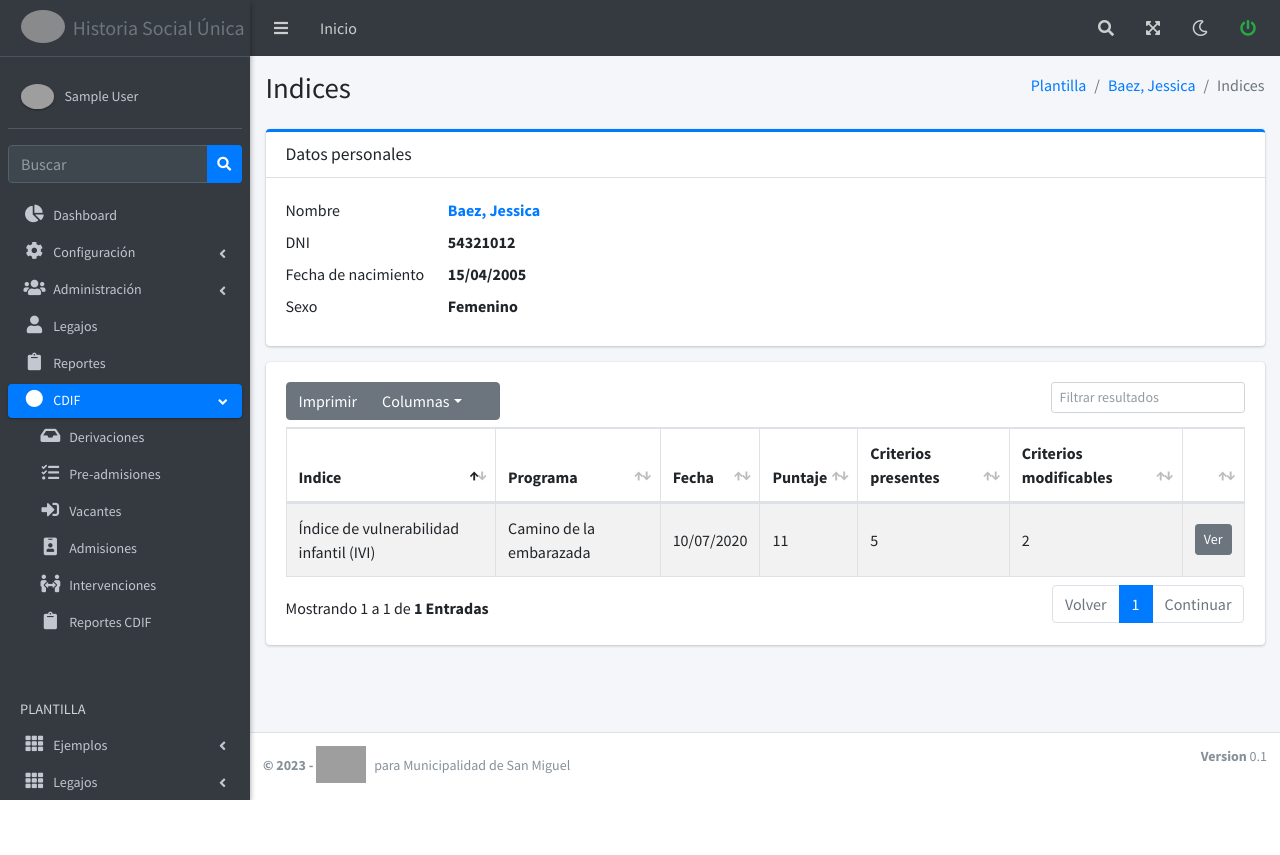
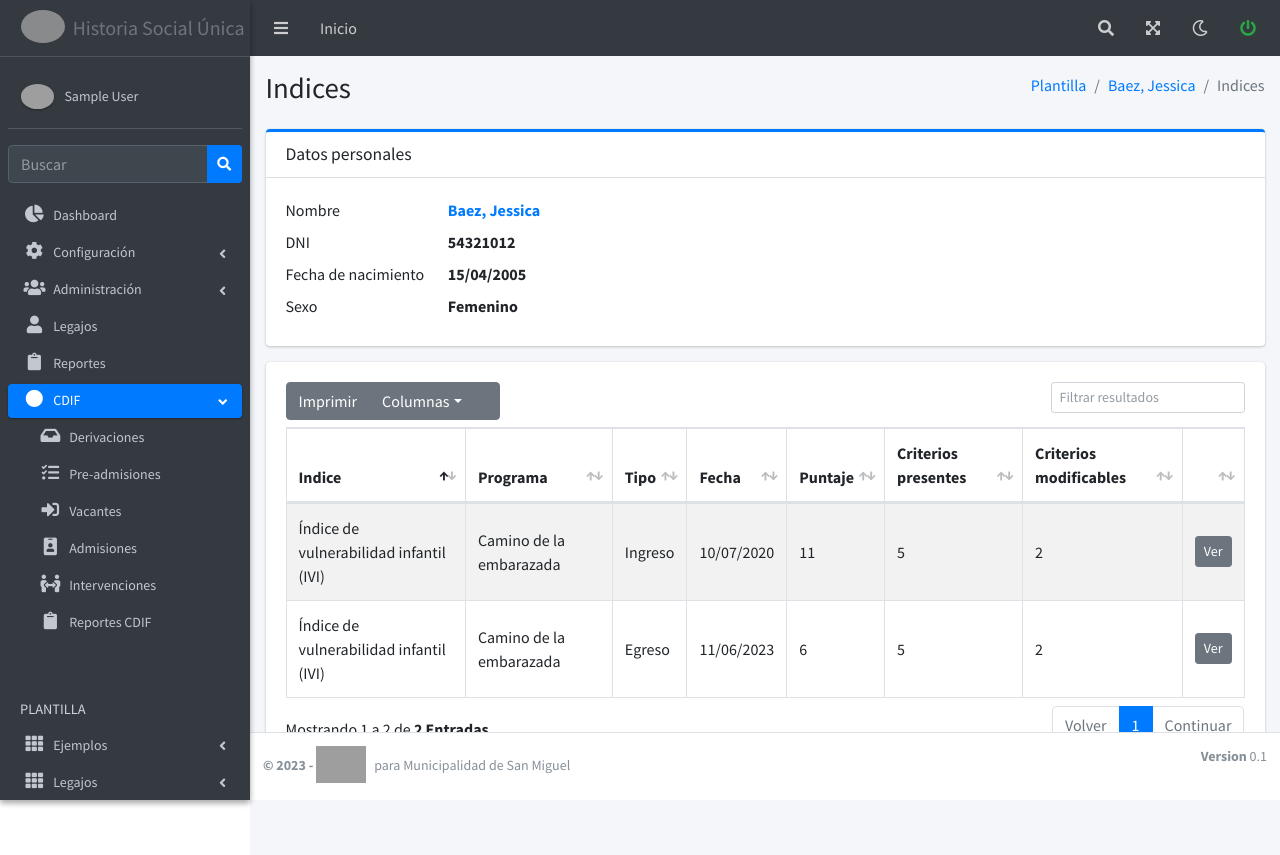
Before and after one commit to matias394/HSU-AGO, a Django app: page /plantilla/programas/indices in a window 1280 px wide. Before the commit the page ends 800 px from the top, so only its background shows below. Run offline with Django 4.2, Linux system fonts and the light colour scheme; the visitor is signed in with stand-in values (Sample User, id 1); data that the repository does not hold is empty; parts of the project's set-up code (start-up, migrations or seed data) failed here and were passed over; some libraries are stand-ins or nearby versions; grey boxes are pictures that could not be loaded.

Commit message:
se sumo Tipo a Indices

```diff
--- a/Inicio/templates/Ejemplos/indices.html
+++ b/Inicio/templates/Ejemplos/indices.html
@@ -64,6 +64,7 @@ Indices
             <tr>
               <th>Indice </th>
               <th>Programa</th>
+              <th>Tipo</th>
               <th>Fecha</th>
               <th>Puntaje</th>
               <th>Criterios presentes</th>
@@ -75,8 +76,21 @@ Indices
             <tr>
               <td> Índice de vulnerabilidad infantil (IVI) </td>
               <td>Camino de la embarazada</td>
+              <td>Ingreso </td>
               <td>10/07/2020 </td>
               <td>11</td>
+              <td>5</td>
+              <td>2</td>
+              <td class="text-right">
+                <a href="" class="btn btn-secondary btn-sm ver" title="Ver admisión">Ver</a>
+              </td>
+            </tr>
+            <tr>
+              <td> Índice de vulnerabilidad infantil (IVI) </td>
+              <td>Camino de la embarazada</td>
+              <td>Egreso </td>
+              <td>11/06/2023 </td>
+              <td>6</td>
               <td>5</td>
               <td>2</td>
               <td class="text-right">
```
